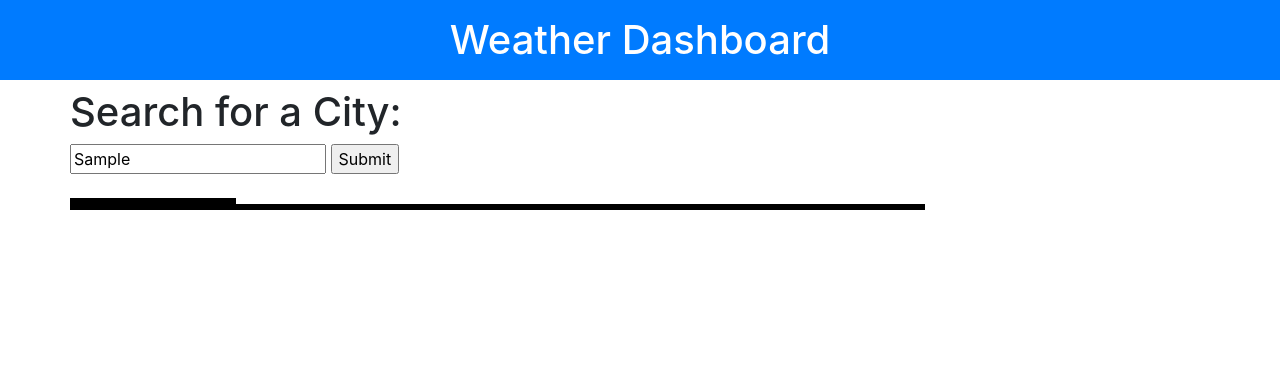
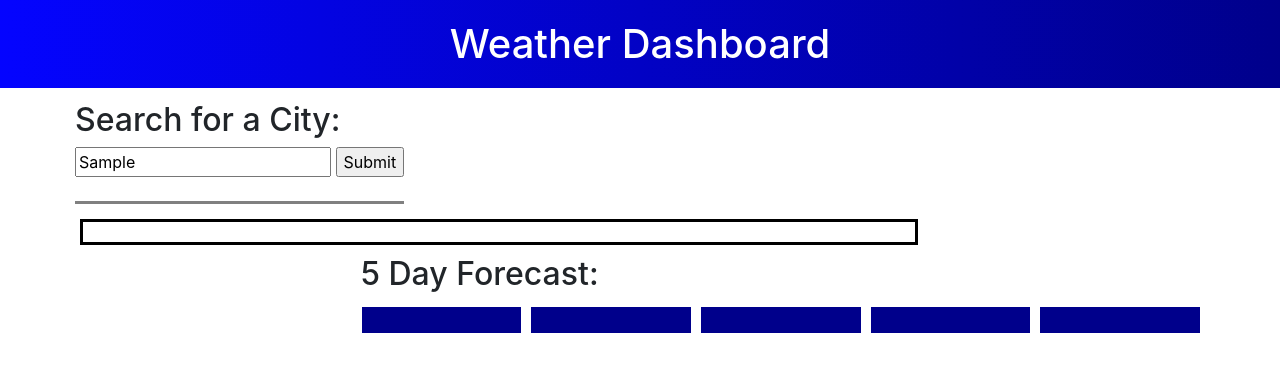
Before and after one commit to hannahcallison/weather-dashboard, a plain HTML site: page index.html in a window 1280 px wide. Both pictures are taken after typing "Sample" into the empty fields and a click on the input 364 px from the left and 159 px from the top of the page. Drawn offline with nearby package versions, Linux system fonts and the light colour scheme; no server answers.

Commit message:
More JS and Css styling

```diff
--- a/index.html
+++ b/index.html
@@ -19,31 +19,31 @@
 </head>
 
 <body>
-    <h1 class="text-center bg-primary text-white p-3">Weather Dashboard</h1>
+    <h1 id="weather-title">Weather Dashboard</h1>
     <div class="container">
         <div class="row">
-            <div class="">
-                <div>
-                    <h1>Search for a City:</h1>
-                    <form id="form">
-                        <input id="search" class="mb-2" type="text" placeholder="Search...">
-                        <input type="submit" name="submit" id="submitBtn">
-                    </form>
-                    <p id="searchHistory"></p>
-                </div>
-                <div id="displayCurrent">
-                </div>
+            <div id="searchArea">
+                <h2 style="text-align:left">Search for a City:</h2>
+                <form id="form">
+                    <input id="search" class="mb-2" type="text" placeholder="Search...">
+                    <input type="submit" name="submit" id="submitBtn">
+                </form>
+                <p id="searchHistory"></p>
             </div>
-            <div id="fiveDay"></div>
+
+            <div id="displayCurrent" style="display: none"></div>
+
             <!-- 5 card with date temp wind Humidity little pic of weather -->
-            <div id="cardOne"></div>
-            <div id="cardTwo"></div>
-            <div id="cardThree"></div>
-            <div id="cardFour"></div>
-            <div id="cardFive"></div>
+                <h2 id="fiveDayHeader" style="display: none">5 Day Forecast:</h2>
+                <div id="cardOne" style="display: none"></div>
+                <div id="cardTwo" style="display: none"></div>
+                <div id="cardThree" style="display: none"></div>
+                <div id="cardFour" style="display: none"></div>
+                <div id="cardFive" style="display: none"></div>
         </div>
         <!--Linking JS -->
         <script src="./script.js"></script>
+    </div>
 </body>
 
 </html>
--- a/script.js
+++ b/script.js
@@ -2,14 +2,30 @@ var searchBar = $("#search")
 var form = $("form")
 var searchHistory = $("#searchHistory")
 var displayCurrent = $("#displayCurrent")
-var fiveDay = $("#fiveDay")
+var fiveDay = $("#fiveDayHeader")
+var cardOne = $("#cardOne")
+var cardTwo = $("#cardTwo")
+var cardThree = $("#cardThree")
+var cardFour = $("#cardFour")
+var cardFive = $("#cardFive")
 var apiKey = "f448b616b40e952f739353b6dc35dd99"
 
 // Current Weather Display//
 $("form").submit(function(event){
   event.preventDefault()
   displayCurrent.text("")
-  fiveDay.text("")
+  cardOne.text("")
+  cardTwo.text("")
+  cardThree.text("")
+  cardFour.text("")
+  cardFive.text("")
+  displayCurrent.css("display", "block")
+  fiveDay.css("display", "block")
+  cardOne.css("display", "block")
+  cardTwo.css("display", "block")
+  cardThree.css("display", "block")
+  cardFour.css("display", "block")
+  cardFive.css("display", "block")
   var city = $("input").val()
   currentWeatherUrl = "https://api.openweathermap.org/data/2.5/weather?q=" + city + "&Appid=" + apiKey + "&units=imperial";
   function getApi(){
@@ -45,34 +61,39 @@ $("form").submit(function(event){
         console.log(data)
 
         // Day 1//
-        day1 = fiveDay.append("<p>" + data.list[1].dt_text + "<p>")
-        day1Temp = fiveDay.append("<p>" + "Temp: " + data.list[1].main.temp + "°F" + "<p>")
-        day1Wind = fiveDay.append("<p>" + "Wind: " + data.list[1].wind.speed + " MPH" + "<p>")
-        day1Humidity = fiveDay.append("<p>"+ "Humidity: " + data.list[1].main.humidity + "%" + "<p>")
+        day1 = cardOne.append("<p>" + moment().add(1, "d").format("MMM Do, YYYY") + "<p>")
+        cardOne.append(`<img src="https://openweathermap.org/img/wn/${data.list[1].weather[0].icon}.png">`)
+        day1Temp = cardOne.append("<p>" + "Temp: " + data.list[1].main.temp + "°F" + "<p>")
+        day1Wind = cardOne.append("<p>" + "Wind: " + data.list[1].wind.speed + " MPH" + "<p>")
+        day1Humidity = cardOne.append("<p>"+ "Humidity: " + data.list[1].main.humidity + "%" + "<p>")
 
         // Day 2//
-        day2 = fiveDay.append("<p>" + data.list[2].dt_text + "<p>")
-        day2Temp = fiveDay.append("<p>" + "Temp: " + data.list[2].main.temp + "°F" + "<p>")
-        day2Wind = fiveDay.append("<p>" + "Wind: " + data.list[2].wind.speed + " MPH" + "<p>")
-        day2Humidity = fiveDay.append("<p>"+ "Humidity: " + data.list[2].main.humidity + "%" + "<p>")
+        day2 = cardTwo.append("<p>" + moment().add(2, "d").format("MMM Do, YYYY") + "<p>")
+        cardTwo.append(`<img src="https://openweathermap.org/img/wn/${data.list[2].weather[0].icon}.png">`)
+        day2Temp = cardTwo.append("<p>" + "Temp: " + data.list[2].main.temp + "°F" + "<p>")
+        day2Wind = cardTwo.append("<p>" + "Wind: " + data.list[2].wind.speed + " MPH" + "<p>")
+        day2Humidity = cardTwo.append("<p>"+ "Humidity: " + data.list[2].main.humidity + "%" + "<p>")
 
         // Day 3 //
-        day3 = fiveDay.append("<p>" + data.list[3].dt_text + "<p>")
-        day3Temp = fiveDay.append("<p>" + "Temp: " + data.list[3].main.temp + "°F" + "<p>")
-        day3Wind = fiveDay.append("<p>" + "Wind: " + data.list[3].wind.speed + " MPH" + "<p>")
-        day3Humidity = fiveDay.append("<p>"+ "Humidity: " + data.list[3].main.humidity + "%" + "<p>")
+        day3 = cardThree.append("<p>" + moment().add(3, "d").format("MMM Do, YYYY") + "<p>")
+        cardThree.append(`<img src="https://openweathermap.org/img/wn/${data.list[3].weather[0].icon}.png">`)
+        day3Temp = cardThree.append("<p>" + "Temp: " + data.list[3].main.temp + "°F" + "<p>")
+        day3Wind = cardThree.append("<p>" + "Wind: " + data.list[3].wind.speed + " MPH" + "<p>")
+        day3Humidity = cardThree.append("<p>"+ "Humidity: " + data.list[3].main.humidity + "%" + "<p>")
 
         // Day 4 //
-        day4 = fiveDay.append("<p>" + data.list[4].dt_text + "<p>")
-        day4Temp = fiveDay.append("<p>" + "Temp: " + data.list[4].main.temp + "°F" + "<p>")
-        day4Wind = fiveDay.append("<p>" + "Wind: " + data.list[4].wind.speed + " MPH" + "<p>")
-        day4Humidity = fiveDay.append("<p>"+ "Humidity: " + data.list[4].main.humidity + "%" + "<p>")
+        day4 = cardFour.append("<p>" + moment().add(4, "d").format("MMM Do, YYYY") + "<p>")
+        cardFour.append(`<img src="https://openweathermap.org/img/wn/${data.list[4].weather[0].icon}.png">`)
+        day4Temp = cardFour.append("<p>" + "Temp: " + data.list[4].main.temp + "°F" + "<p>")
+        day4Wind = cardFour.append("<p>" + "Wind: " + data.list[4].wind.speed + " MPH" + "<p>")
+        day4Humidity = cardFour.append("<p>"+ "Humidity: " + data.list[4].main.humidity + "%" + "<p>")
 
         // Day 5 //
-        day5 = fiveDay.append("<p>" + data.list[5].dt_text + "<p>")
-        day5Temp = fiveDay.append("<p>" + "Temp: " + data.list[5].main.temp + "°F" + "<p>")
-        day5Wind = fiveDay.append("<p>" + "Wind: " + data.list[5].wind.speed + " MPH" + "<p>")
-        day5Humidity = fiveDay.append("<p>"+ "Humidity: " + data.list[5].main.humidity + "%" + "<p>")
+        day5 = cardFive.append("<p>" + moment().add(5, "d").format("MMM Do, YYYY") + "<p>")
+        cardFive.append(`<img src="https://openweathermap.org/img/wn/${data.list[5].weather[0].icon}.png">`)
+        day5Temp = cardFive.append("<p>" + "Temp: " + data.list[5].main.temp + "°F" + "<p>")
+        day5Wind = cardFive.append("<p>" + "Wind: " + data.list[5].wind.speed + " MPH" + "<p>")
+        day5Humidity = cardFive.append("<p>"+ "Humidity: " + data.list[5].main.humidity + "%" + "<p>")
       })
     })
   }
@@ -82,13 +103,8 @@ $("form").submit(function(event){
 
 
 
-// Five Day//
 
-
-
-// // Forloop for persisting the data onto HMTL page
 // for (var i = 0; i < localStorage.length; i++) {
-
 //   var city = localStorage.getItem(i);
 //   // console.log(localStorage.getItem("City"));
 //   var cityName = $(".list-group").addClass("list-group-item");
--- a/style.css
+++ b/style.css
@@ -1,11 +1,38 @@
+#weather-title {
+    background-image: linear-gradient(to right, rgb(4, 4, 255) , darkblue);
+    color:white;
+    padding: 20px;
+    text-align: center;
+}
+
+#searchArea {
+    margin: 5px;
+    margin-right: 20px;
+    border-bottom: 3px solid grey;
+}
+
 #displayCurrent{
     display: block;
     border: 3px solid black;
-    width: 50%
+    width: 73.5%;
+    margin: 10px;
+    padding: 10px;;
 }
 
-#fiveDay {
-    display: block;
-    border: 3px solid black;
-    width: 75%;
+#cardOne, #cardTwo, #cardThree, #cardFour, #cardFive{
+    border: 3px solid darkblue;
+    margin: 5px;
+    padding: 10px;
+    background-color: darkblue;
+    color: white;
+    width: 14%;
 }
+
+#fiveDayHeader{
+    margin-left: 25.5%;
+    margin-right: 50%;
+}
+
+#cardOne {
+    margin-left: 25.6%;
+}
```
